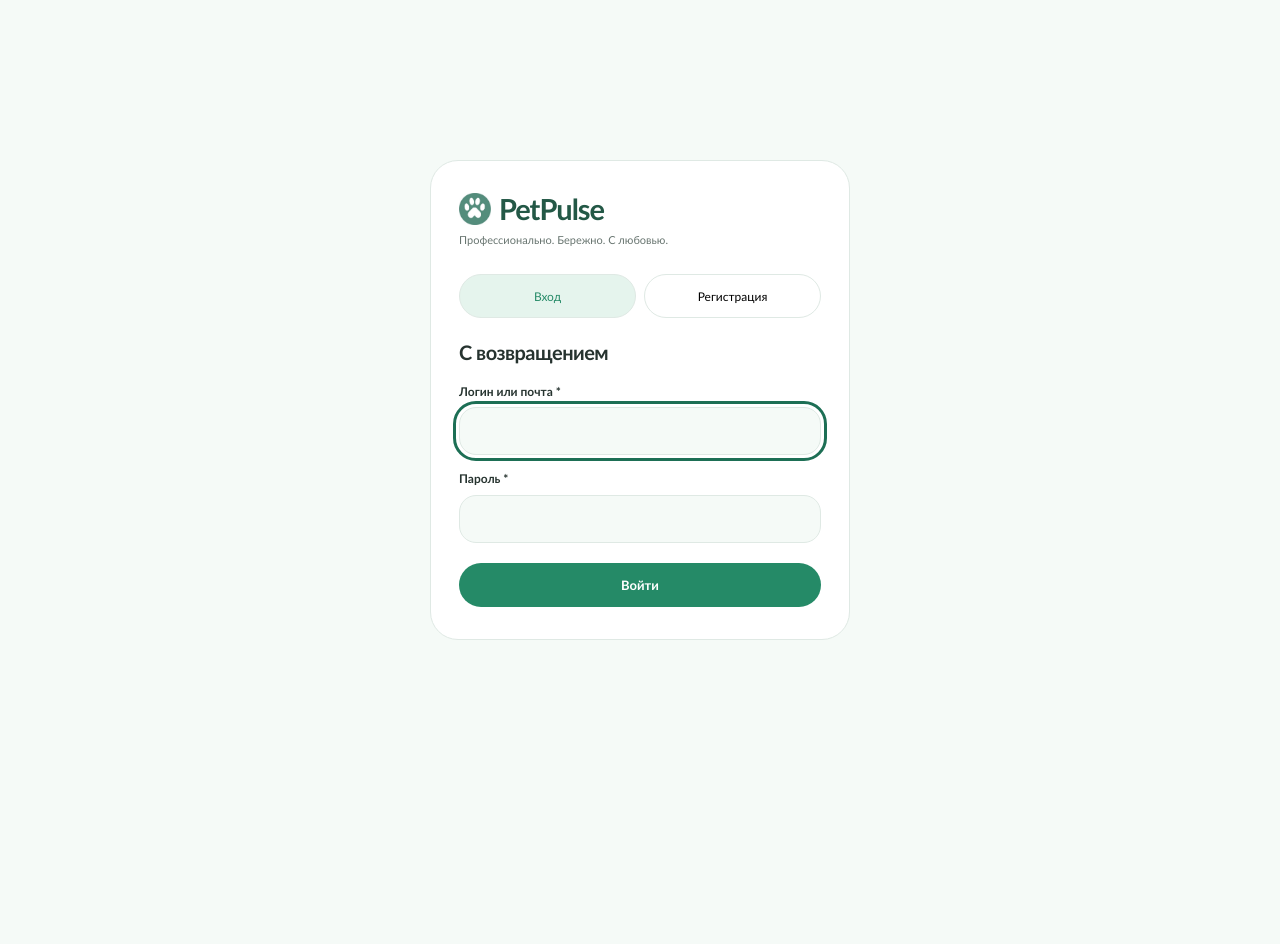
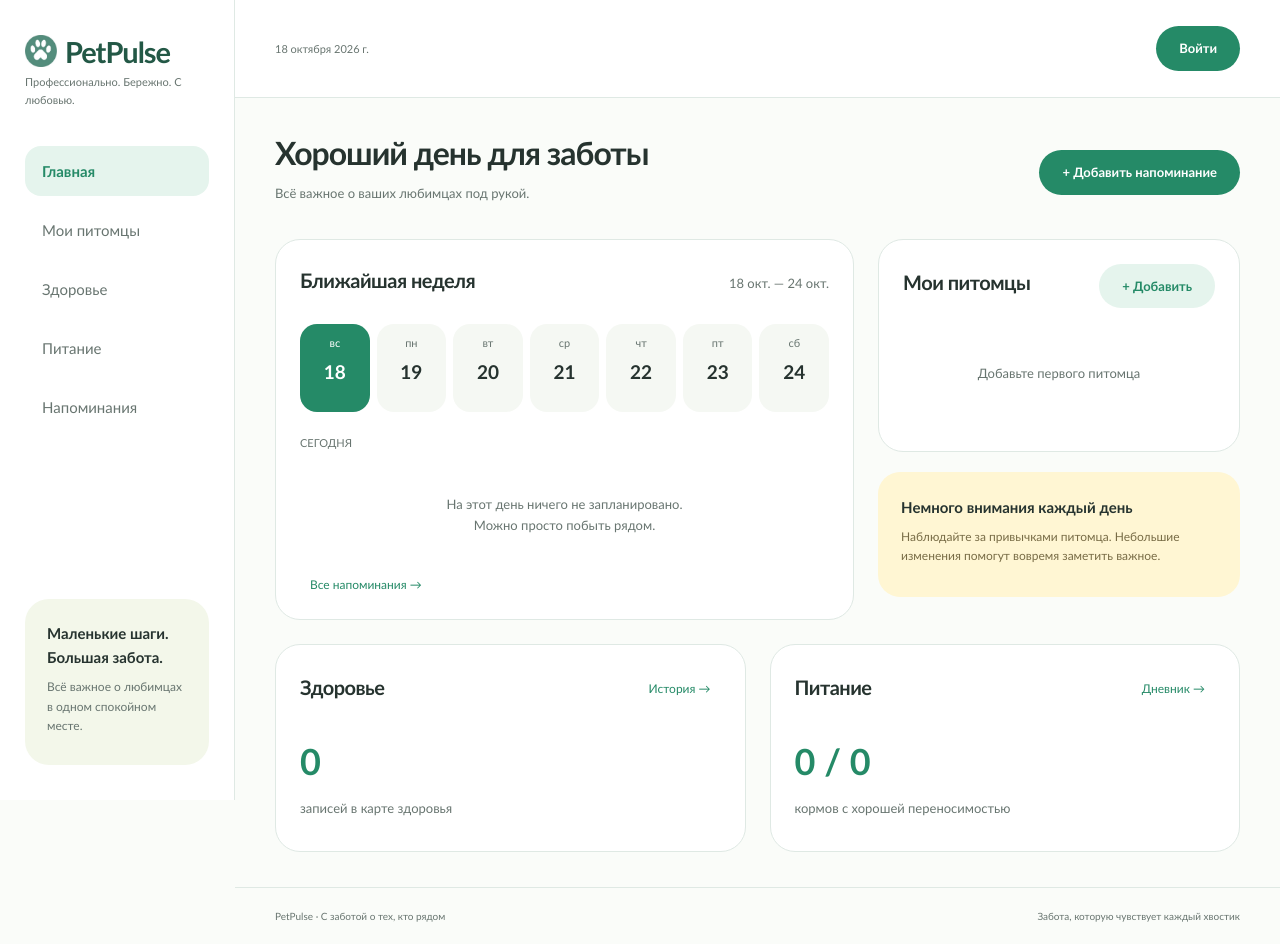
Before and after one commit to NeyronLear/pet_pulse, a Django app: page /user/ in a window 1280 px wide. Before the commit the page ends 640 px from the top, so only its background shows below. Run offline with Django 5.2, Linux system fonts and the light colour scheme.

Commit message:
Merge to merge to merge to merge to merge

```diff
--- a/main_app/main_api/templates/main_api/index.html
+++ b/main_app/main_api/templates/main_api/index.html
@@ -11,6 +11,7 @@
   <body class="logged-out">
     <section id="auth" class="auth" hidden>
       <div class="auth-card">
+        <button type="button" class="icon auth-close" data-action="close-auth" aria-label="Закрыть окно" title="Закрыть">×</button>
         <a class="logo"><img src="{% static 'img/logo.jpeg' %}" alt=""> PetPulse</a>
         <p class="slogan">Профессионально. Бережно. С любовью.</p>
         <div class="filters auth-tabs">
@@ -84,6 +85,7 @@
             <small id="account-email"></small>
           </a>
         </div>
+        <button type="button" class="button guest-login" data-action="show-auth">Войти</button>
       </header>
       <main id="main"></main>
       <footer>
--- a/main_app/static/css/styles.css
+++ b/main_app/static/css/styles.css
@@ -802,29 +802,38 @@ textarea {
 }
 /* ---------- Вход и регистрация ---------- */
 
-/* пока пользователь не вошёл, приложение скрыто и виден только #auth */
-body.logged-out aside,
-body.logged-out .workspace {
+/* гостю страница открыта; вход и регистрация — окно поверх неё */
+body.logged-out .account,
+body:not(.logged-out) .guest-login {
   display: none;
 }
 .auth {
-  min-height: 100vh;
+  position: fixed;
+  inset: 0;
+  z-index: 20;
+  overflow-y: auto;
   display: grid;
   place-items: center;
   padding: 40px 16px;
-  background: var(--paper);
+  background: rgb(18 48 38 / 55%);
 }
 .auth[hidden],
 .auth-form[hidden] {
   display: none;
 }
 .auth-card {
+  position: relative;
   width: 100%;
   max-width: 420px;
   background: white;
   border: 1px solid var(--line);
   border-radius: 28px;
   padding: 32px 28px;
+}
+.auth-close {
+  position: absolute;
+  top: 14px;
+  right: 14px;
 }
 .auth-card .slogan {
   margin-bottom: 26px;
--- a/main_app/static/js/app.js
+++ b/main_app/static/js/app.js
@@ -635,6 +635,13 @@ const fullName = (user) => [user.first_name, user.last_name].filter(Boolean).joi
 
 function profileView() {
   const user = ui.user;
+  if (!user) {
+    return html`
+      <div class="card empty">
+        Войдите, чтобы увидеть профиль.<br>
+        <button class="button" data-action="show-auth">Войти</button>
+      </div>`;
+  }
   const stats = [
     ["Питомцев", state.pets.length],
     ["Записей здоровья", state.health.length],
@@ -1019,15 +1026,25 @@ const actions = {
   },
   export: ({ id }) => exportCalendar(id),
   "auth-mode": ({ mode }) => setAuthMode(mode),
+  "show-auth": () => showAuth(),
+  "close-auth": hideAuth,
   logout: async () => {
     await auth.logout();
-    showAuth();
+    enterGuest();
   },
 };
+
+// Действия, доступные гостю. Любая другая кнопка (добавить, изменить, удалить и т.д.)
+// вместо действия открывает окно входа.
+const GUEST_ACTIONS = new Set(["select-day", "filter-food", "auth-mode", "show-auth", "close-auth"]);
 
 document.addEventListener("click", async (event) => {
   const target = event.target.closest("[data-action]");
   if (!target) return;
+  if (!ui.user && !GUEST_ACTIONS.has(target.dataset.action)) {
+    showAuth();
+    return;
+  }
   try {
     await actions[target.dataset.action]?.(target.dataset, target);
   } catch (error) {
@@ -1087,20 +1104,31 @@ function exportCalendar(id) {
 
 // ---------- Вход, регистрация и выход ----------
 
-// Пока пользователь не вошёл, вместо приложения показывается #auth
-// (body.logged-out прячет боковую панель и рабочую область).
-function showAuth() {
+// Гостю страница открыта (пустая, без данных), а вход и регистрация показываются
+// окном #auth, когда он нажимает кнопку, которой нужна учётная запись.
+function enterGuest() {
   ui.user = null;
   Object.assign(state, emptyState());
   if ($("#editor").open) $("#editor").close();
   document.body.classList.add("logged-out");
-  $("#auth").hidden = false;
-  setAuthMode("login");
+  render();
 }
 
-// Сессия могла закончиться посреди работы: любой 401 возвращает на экран входа.
+function showAuth(mode = "login") {
+  if ($("#editor").open) $("#editor").close();
+  $("#auth").hidden = false;
+  setAuthMode(mode);
+}
+
+function hideAuth() {
+  $("#auth").hidden = true;
+}
+
+// Сессия могла закончиться посреди работы: любой 401 превращает пользователя в гостя
+// и показывает окно входа.
 function isUnauthorized(error) {
   if (error.status !== 401) return false;
+  enterGuest();
   showAuth();
   toast("Сессия закончилась. Войдите снова.");
   return true;
@@ -1131,7 +1159,7 @@ function showAccount(user) {
 
 async function startApp(user) {
   showAccount(user);
-  $("#auth").hidden = true;
+  hideAuth();
   document.body.classList.remove("logged-out");
   try {
     Object.assign(state, await api.load());
@@ -1203,9 +1231,17 @@ async function init() {
     await startApp(await auth.me());
   } catch (error) {
     if (error.status !== 401) console.error(error);
-    showAuth();
+    enterGuest();
   }
 }
 
+// Окно входа можно закрыть крестиком, клавишей Escape или кликом мимо карточки.
+$("#auth").addEventListener("click", (event) => {
+  if (event.target === event.currentTarget) hideAuth();
+});
+document.addEventListener("keydown", (event) => {
+  if (event.key === "Escape" && !$("#auth").hidden) hideAuth();
+});
+
 window.addEventListener("hashchange", render);
 init();
```
